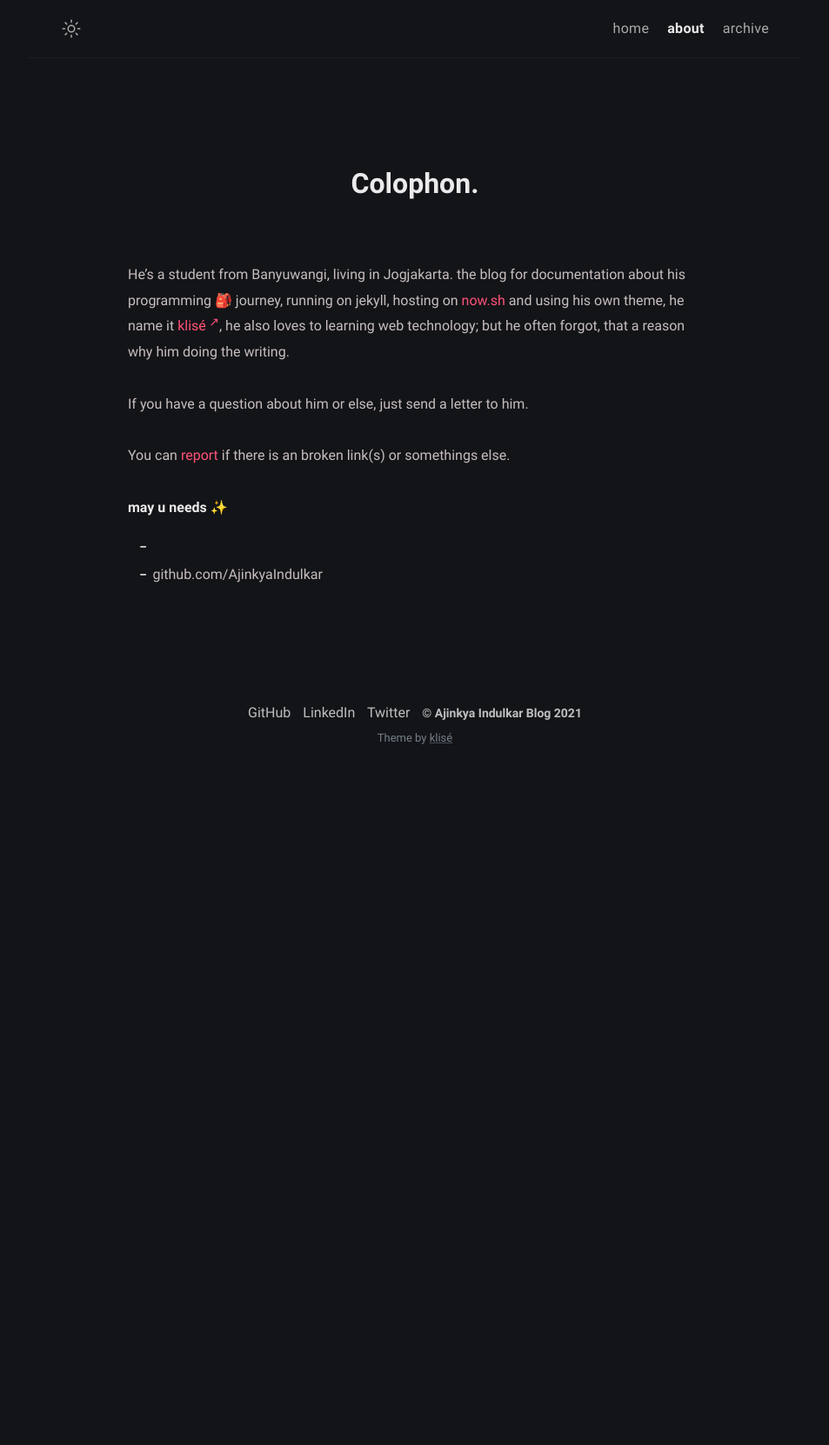
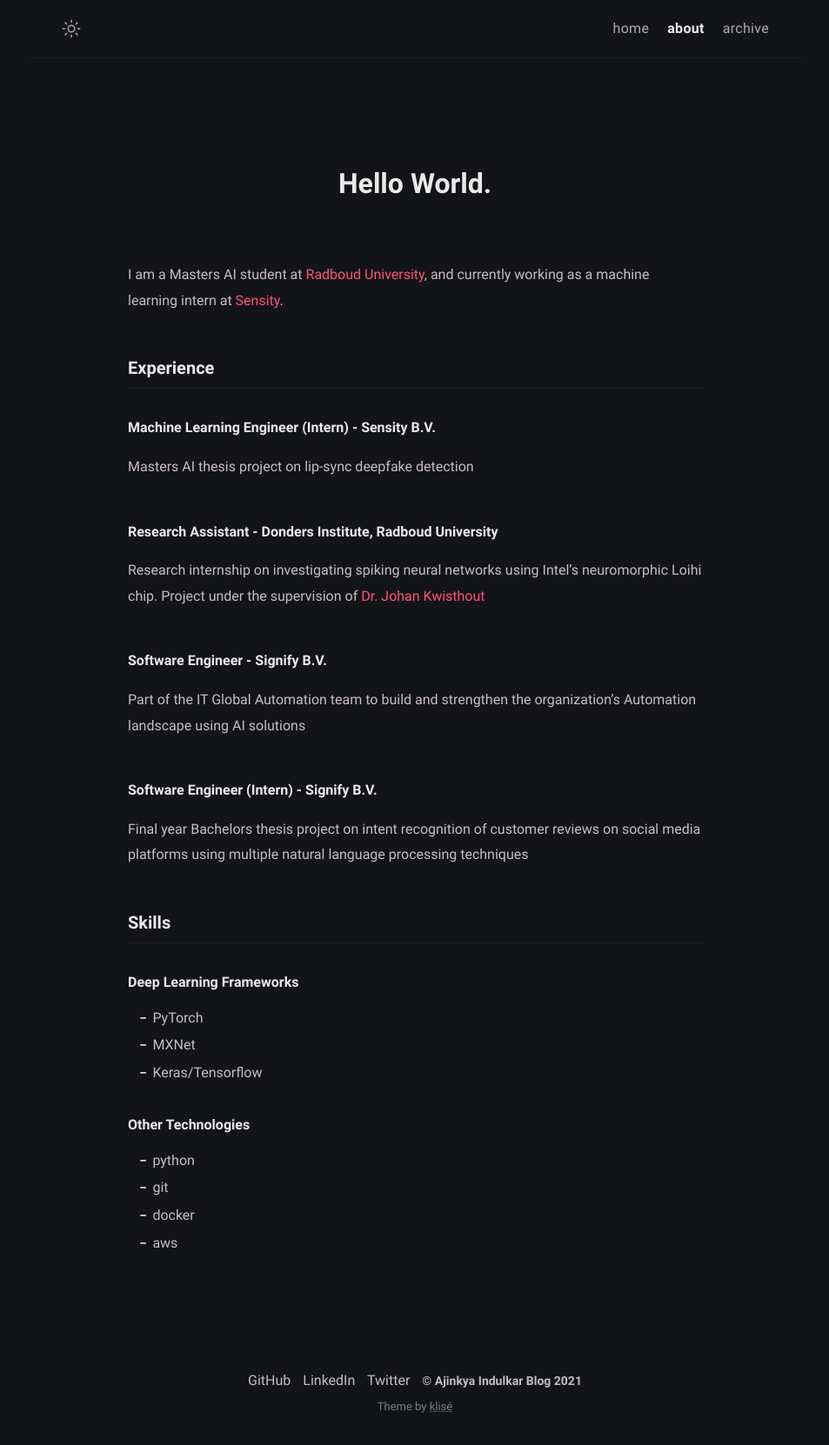
Before and after one commit to AjinkyaIndulkar/ajinkyaindulkar.github.io, a Jekyll site: the page built from about.md, in a window 1280 px wide. Shown: the whole page at 87% size, without its empty margins (163-1116 px from the left). Built offline with Jekyll 4.4.1, drawn with Linux system fonts in a browser that asks for light colours; before the commit the page ends 900 px from its top, so only the background shows below that.

Commit message:
:zap: update about page

```diff
--- a/about.md
+++ b/about.md
@@ -1,18 +1,47 @@
 ---
-title: Colophon
+title: Hello World
 permalink: /about/
 layout: page
-excerpt: Hello peeps, I'm student of computer science from Banyuwangi, living in Jogjakarta. This blog for documentation about my programming journey, running on jekyll, hosting on netlify and using my own simple theme.
+excerpt: I am a Masters AI student at [Radboud University](https://www.ru.nl/english/), and currently working as a machine learning intern at [Sensity](https://sensity.ai/).
 comments: false
 ---
 
-He's a student from Banyuwangi, living in Jogjakarta. the blog for documentation about his programming 🎒 journey, running on jekyll, hosting on [now.sh](http://now.sh) and using his own theme, he name it <a href="https://github.com/piharpi/jekyll-klise" target="_blank" rel="noopener">klisé</a>, he also loves to learning web technology; but he often forgot, that a reason why him doing the writing.
+I am a Masters AI student at [Radboud University](https://www.ru.nl/english/),
+and currently working as a machine learning intern at [Sensity](https://sensity.ai/).
 
-If you have a question about him or else, just send a letter to him.
+### Experience
 
-You can [report](http://github.com/piharpi/jekyll-klise/issues/new) if there is an broken link(s) or somethings else.
+##### Machine Learning Engineer (Intern) - Sensity B.V.
 
-**may u needs ✨**
+Masters AI thesis project on lip-sync deepfake detection
 
-- {{ site.author.email }}
-- github.com/{{ site.author.github }}
+##### Research Assistant - Donders Institute, Radboud University
+
+Research internship on investigating spiking neural networks using Intel's neuromorphic Loihi chip.
+Project under the supervision of [Dr. Johan Kwisthout](http://www.socsci.ru.nl/johank/group.html)
+
+
+##### Software Engineer - Signify B.V.
+
+Part of the IT Global Automation team to build and strengthen the organization’s Automation landscape using
+AI solutions
+
+##### Software Engineer (Intern) - Signify B.V.
+
+Final year Bachelors thesis project on intent recognition of customer reviews on social media platforms
+using multiple natural language processing techniques
+
+### Skills
+
+##### Deep Learning Frameworks
+
+* PyTorch
+* MXNet
+* Keras/Tensorflow
+
+##### Other Technologies
+
+* python
+* git
+* docker
+* aws
```
